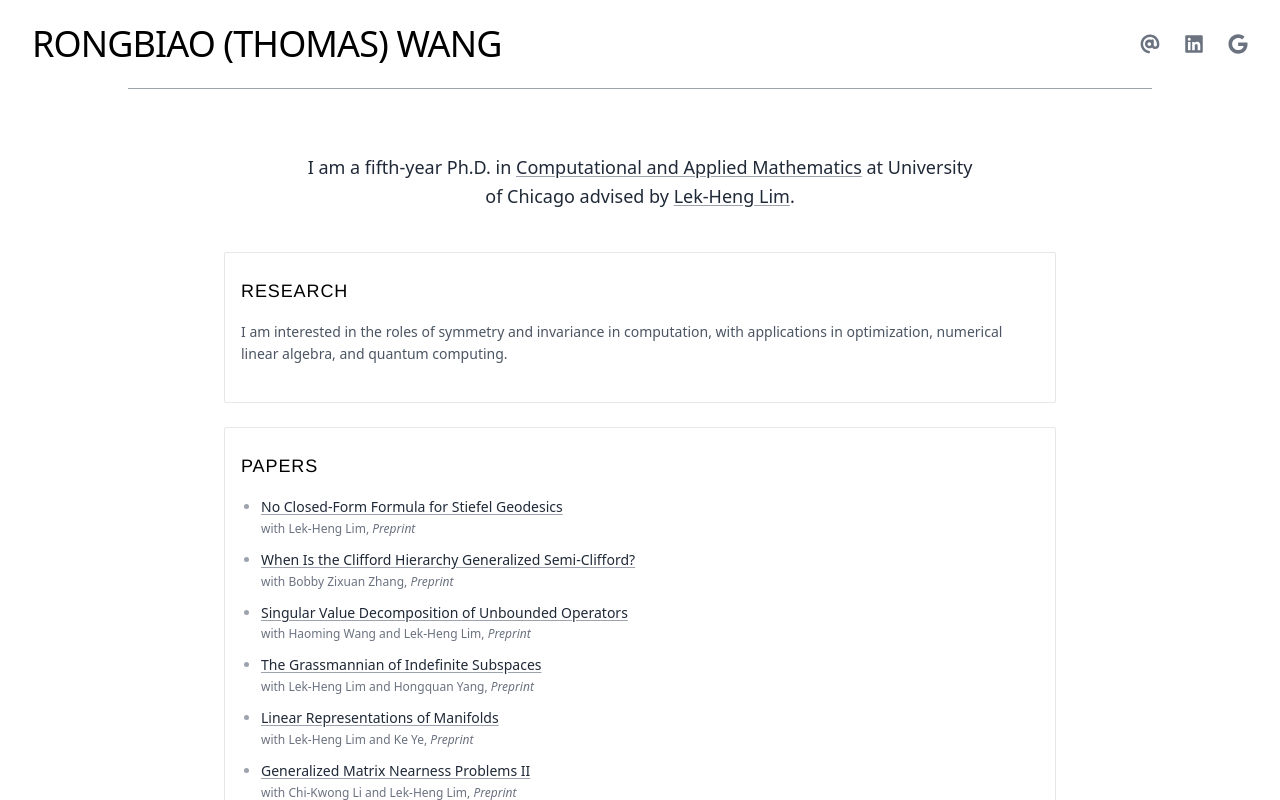
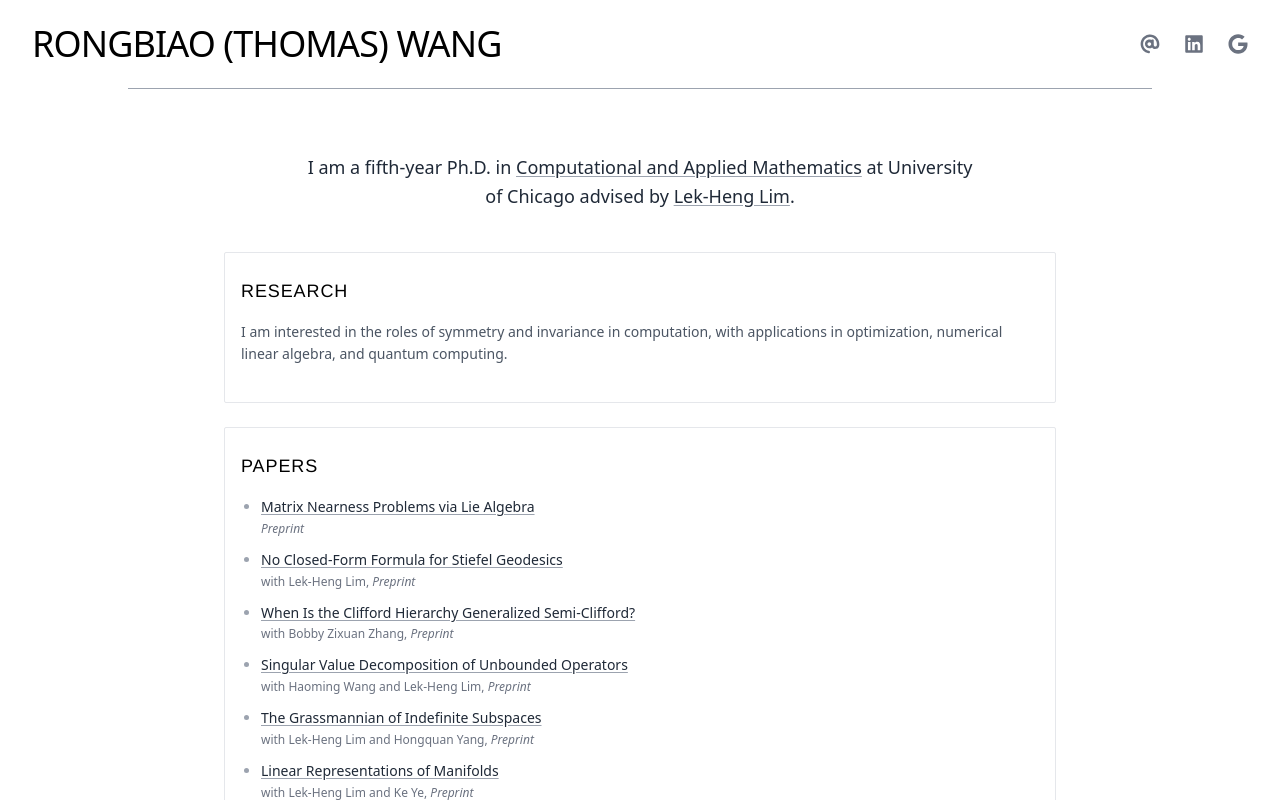
Before and after one commit to thomasw15/rbwang, a Next.js app in the folder personal-site/: page /rbwang/ in a window 1280 px wide. Shown: the top 800 px of the page. Built offline with nearby package versions, Linux system fonts and the light colour scheme.

Commit message:
Add solo paper on matrix nearness problems

```diff
--- a/personal-site/src/components/VizCard.tsx
+++ b/personal-site/src/components/VizCard.tsx
@@ -34,6 +34,12 @@ const PAPERS: {
   coauthors: Coauthor[];
   venue: string;
 }[] = [
+  {
+    title: 'Matrix Nearness Problems via Lie Algebra',
+    href: 'https://arxiv.org/abs/2611.28046v1',
+    coauthors: [],
+    venue: 'Preprint',
+  },
   {
     title: 'No Closed-Form Formula for Stiefel Geodesics',
     href: 'https://arxiv.org/abs/2610.37568',
@@ -215,6 +221,8 @@ function VizDescription({ id }: { id: string }) {
               {paper.title}
             </a>
             <span className="block font-sans text-xs text-gray-500 mt-0.5">
+              {paper.coauthors.length > 0 && (
+                <>
                   with{' '}
                   {paper.coauthors.map((coauthor, i) => (
                     <span key={coauthor.name}>
@@ -229,7 +237,10 @@ function VizDescription({ id }: { id: string }) {
                       )}
                     </span>
                   ))}
-              , <span className="italic">{paper.venue}</span>
+                  {', '}
+                </>
+              )}
+              <span className="italic">{paper.venue}</span>
             </span>
           </li>
         ))}
```
Lines whose indentation alone changed are shown as unchanged.
